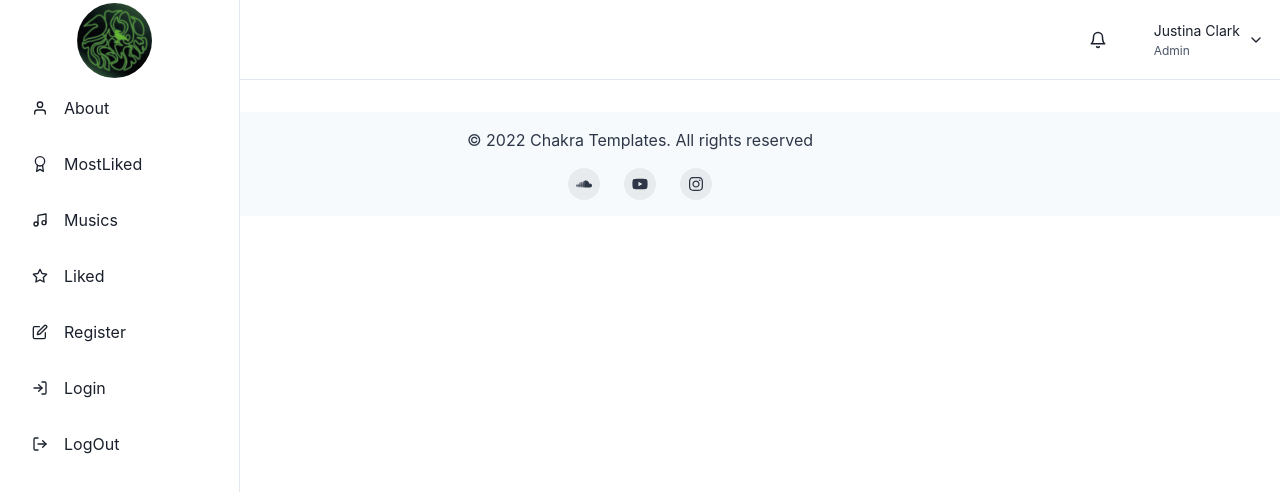
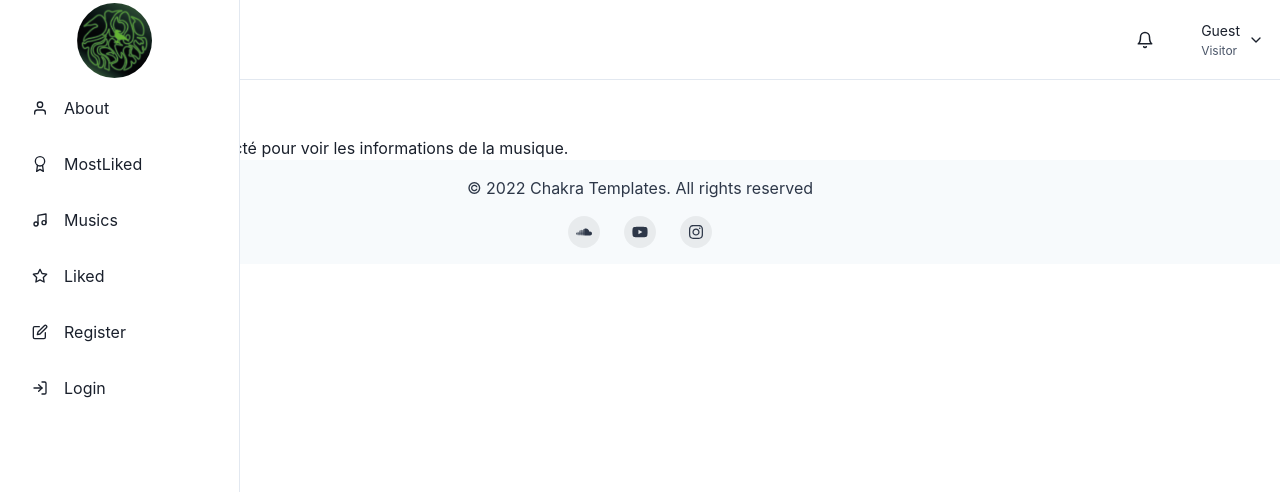
Before and after one commit to OusmaneKK/interactive_portfolio, a React (Create React App) app in the folder front-end/: page /home in a window 1280 px wide. Shown: the top 492 px of the page. Built offline with nearby package versions, Linux system fonts and the light colour scheme.

Commit message:
feat: updating UI in auth context

```diff
--- a/front-end/src/components/App.js
+++ b/front-end/src/components/App.js
@@ -20,15 +20,16 @@ function App() {
       <Router>
         <Navbar />
         <Routes>
-          {isLogged ? (
+          <Route path="/" element={isLogged ? <About /> : <Navigate to="/login" />} />
+          {isLogged && (
           <>
-              <Route path="/" element={<Home />} />
             <Route path="/about" element={<About />} />
             {/* Ajoutez d'autres routes nécessitant une authentification ici */}
           </>
-          ) : (
+        )}
+        {!isLogged && (
           <>
-              <Route path="/" element={<Navigate to="/register" />} />
+            <Route path="/home" element={<Home />} />
             <Route path="/login" element={<Login />} />
             <Route path="/register" element={<Register />} />
             {/* Ajoutez d'autres routes publiques ici */}
--- a/front-end/src/components/AuthContext.js
+++ b/front-end/src/components/AuthContext.js
@@ -1,15 +1,26 @@
-import React, { createContext, useContext, useState } from 'react';
+import React, { createContext, useContext, useState, useEffect } from 'react';
 import axios from 'axios';
 import { useToast } from '@chakra-ui/react';
+
 
 const AuthContext = createContext();
 
 
 export const AuthProvider = ({ children }) => {
-  const [currentUser, setCurrentUser] = useState(null);
-  const [isLogged, setIsLogged] = useState(false);
+  const [currentUser, setCurrentUser] = useState(() => {
+    const savedUserData = localStorage.getItem('user_data');
+    return savedUserData ? JSON.parse(savedUserData) : null;
+  });
+  const [isLogged, setIsLogged] = useState(localStorage.getItem('access_token') ? true : false);
   const toast = useToast();
-
+  useEffect(() => {
+    const token = localStorage.getItem('access_token');
+    if (token) {
+      axios.defaults.headers.common['Authorization'] = `Bearer ${token}`;
+    } else {
+      delete axios.defaults.headers.common['Authorization'];
+    }
+  }, [isLogged]);
 
   const handleLogin = async (data) => {
     const { username, password } = data;
@@ -23,11 +34,14 @@ export const AuthProvider = ({ children }) => {
 
       const userResponse = await axios.get('http://localhost:8000/users/me');
       const userId = userResponse.data.id;
-      console.log(userResponse.data.username)
+
       localStorage.setItem('username', username);
       localStorage.setItem('user_id', userId);
+      // Stocker les données utilisateur dans le localStorage et mettre à jour currentUser
+      localStorage.setItem('user_data', JSON.stringify(userResponse.data));
+      setCurrentUser(userResponse.data);
+
       setIsLogged(true);
-      setCurrentUser(userResponse.data);
       toast({
         title: 'Connexion réussie !',
         description: `Bienvenue, ${userResponse.data.username} !`,
@@ -47,15 +61,38 @@ export const AuthProvider = ({ children }) => {
     }
   };
 
+  const handleLogout = async (redirect) => {
+    // Suppression des informations de l'utilisateur et du token dans le localStorage
+    localStorage.removeItem('access_token');
+    localStorage.removeItem('refresh_token');
+    localStorage.removeItem('username');
+    localStorage.removeItem('user_id');
+
+    toast({
+      title: 'Déconnexion réussie !',
+      description: `A bientôt !`,
+      status: 'info',
+      duration: 9000,
+      isClosable: true,
+    });
+    // Réinitialisation des états
+    setIsLogged(false);
+    setCurrentUser(null);
+
+    // Redirection ou autre logique après la déconnexion
+    if (redirect) redirect();
+  };
+
   const value = {
     currentUser,
     setCurrentUser,
     isLogged,
-    handleLogin
+    handleLogin,
+    handleLogout
   };
 
   return (
-    <AuthContext.Provider value={value}>
+    <AuthContext.Provider value={{ currentUser, setCurrentUser, isLogged, handleLogin, handleLogout }}>
       {children}
     </AuthContext.Provider>
   );
--- a/front-end/src/components/Home.js
+++ b/front-end/src/components/Home.js
@@ -1,5 +1,38 @@
-import React from 'react'
+import React, { useEffect, useState, useContext } from 'react';
+import { useAuth } from './AuthContext';
 
 export default function Home() {
-  return <h1>Home Page (Redirection après connexion)</h1>
+  const { currentUser } = useAuth(); // Utilisation du contexte d'authentification
+  const [music, setMusic] = useState(null);
+  const [error, setError] = useState(null);
+  const musicId = 1; // Remplacez ceci par l'ID de la musique que vous souhaitez obtenir
+
+  useEffect(() => {
+    // Vérifiez si l'utilisateur est connecté avant de faire une requête
+    if (currentUser) {
+      fetch(`http://localhost:8000/musics/`, {
+        headers: {
+          'Authorization': `Bearer ${localStorage.getItem('access_token')}`
+        }
+      })
+      .then((response) => {
+        // ... le reste de votre logique de requête ...
+      });
+    } else {
+      setError("Vous devez être connecté pour voir les informations de la musique.");
+    }
+  }, [currentUser, musicId]);
+
+  return (
+    <div>
+      <h1>Home Page</h1>
+      {error ? (
+        <p>Erreur : {error}</p>
+      ) : music ? (
+        <p>Titre de la musique : {music.title}</p>
+      ) : (
+        <p>Chargement...</p>
+      )}
+    </div>
+  );
 }
--- a/front-end/src/components/Login.js
+++ b/front-end/src/components/Login.js
@@ -26,23 +26,18 @@ const [password, setPassword] = useState('');
 const navigate = useNavigate();
 const toast = useToast();
 const { handleLogin, isLogged } = useAuth();
+const [justLoggedIn, setJustLoggedIn] = useState(false);
 
 
 const handleLoginClick = async () => {
   try {
-    const response = await axios.post('http://localhost:8000/api/token/', {
-      username: username,
-      password: password,
-    });
-
-    if (response.data.access) {
-      await handleLogin({ username, password }); // Enregistrez le token et d'autres informations nécessaires
-      navigate('/home');
-    }
+    // Appel direct à handleLogin du contexte d'authentification
+    await handleLogin({ username, password });
+    setJustLoggedIn(true); // Marquer que l'utilisateur vient de se connecter
   } catch (error) {
     toast({
       title: 'Erreur de connexion',
-      description: error.response.data.detail,
+      description: error.response?.data?.detail || 'Une erreur est survenue.',
       status: 'error',
       duration: 5000,
       isClosable: true,
@@ -51,10 +46,11 @@ const handleLoginClick = async () => {
 };
 
 useEffect(() => {
-  if (isLogged) {
-    navigate('/home');
+  if (justLoggedIn) {
+    navigate('/home', { replace: true });
+    setJustLoggedIn(false);
   }
-}, [isLogged, navigate]);
+}, [justLoggedIn, navigate]);
   return (
     <Flex
       minH={'100vh'}
--- /dev/null
+++ b/front-end/src/components/NavLink.js
@@ -0,0 +1,14 @@
+import React from 'react';
+import { Link } from 'react-router-dom';
+import { Flex, Icon, Text } from '@chakra-ui/react';
+
+const NavLink = ({ link }) => (
+  <Link to={link.route} style={{ textDecoration: 'none' }}>
+    <Flex align="center" p="4" mx="4" borderRadius="lg" role="group" cursor="pointer">
+      {link.icon && <Icon as={link.icon} mr="4" fontSize="16" />}
+      <Text>{link.name}</Text>
+    </Flex>
+  </Link>
+);
+
+export default NavLink;
--- a/front-end/src/components/Navbar.js
+++ b/front-end/src/components/Navbar.js
@@ -36,15 +36,18 @@ import {
 
 import { Link } from 'react-router-dom'
 import { useAuth } from './AuthContext';
+import { useNavigate } from 'react-router-dom';
+
+import NavLink from './NavLink';
 
 const LinkItems = [
-  { name: 'About', icon: FiUser },
-  { name: 'MostLiked', icon: FiAward },
-  { name: 'Musics', icon: FiMusic },
-  { name: 'Liked', icon: FiStar },
-  { name: 'Register', icon: FiEdit }, // si connecté l'un disparait
-  { name: 'Login', icon: FiLogIn }, // si connecté l'un disparait
-  { name: 'LogOut', icon: FiLogOut }, // si connecté l'un disparait
+  { name: 'About', icon: FiUser, route: '/about' },
+  { name: 'MostLiked', icon: FiAward, route: '/top' },
+  { name: 'Musics', icon: FiMusic, route: '/musics' },
+  { name: 'Liked', icon: FiStar, route: '/liked' },
+  { name: 'Register', icon: FiEdit, route: '/register' },
+  { name: 'Login', icon: FiLogIn, route: '/login' },
+  { name: 'LogOut', icon: FiLogOut },
 ]
 
 
@@ -79,19 +82,20 @@ export default function Navbar({ children }) {
 }
 
 const SidebarContent = ({ onClose, ...rest }) => {
+  const { isLogged, handleLogout } = useAuth();
     return (
       <Box
         transition="3s ease"
-      bg={useColorModeValue('white', 'gray.900')}
+        bg="white"
         borderRight="1px"
-      borderRightColor={useColorModeValue('gray.200', 'gray.700')}
-      w={{ base: 'full', md: 60 }}
+        borderRightColor="gray.200"
+        w={{ base: "full", md: 60 }}
         pos="fixed"
         h="full"
         {...rest}
       >
         <Flex h="20" alignItems="center" mx="8" justifyContent="space-between">
-        <LinkOverlay href='/' >
+          <Text fontSize="2xl" fontFamily="monospace" fontWeight="bold">
           <Image
             borderRadius="full"
             boxSize="75px"
@@ -100,28 +104,47 @@ const SidebarContent = ({ onClose, ...rest }) => {
             marginLeft='45px'
 
           />
-        </LinkOverlay>
-        <CloseButton display={{ base: 'flex', md: 'none' }} onClick={onClose} />
+          </Text>
+          <CloseButton display={{ base: "flex", md: "none" }} onClick={onClose} />
         </Flex>
-      {LinkItems.map((link) => (
-        <NavItem
-          key={link.name}
-          icon={link.icon}
-          to={`/${link.name.toLowerCase()}`}
-        >
-          {link.name}
-        </NavItem>
-      ))}
+        {LinkItems.map((link, i) => {
+        if ((link.name === 'Login' || link.name === 'Register') && isLogged) return null;
+        if (link.name === 'LogOut' && !isLogged) return null;
+        return <NavLink key={i} link={link} />;
+      })}
       </Box>
-  )
+    );
 }
 
-const NavItem = ({ icon, children, to, ...rest }) => {
+const NavItem = ({ icon, children, to,onClick, ...rest }) => {
+
+  // Si l'élément est "LogOut", utilisez un gestionnaire de clic au lieu d'un lien de navigation
+  if (children === 'LogOut') {
+    return (
+      <Flex
+        align="center"
+        p="4"
+        mx="4"
+        borderRadius="lg"
+        role="group"
+        cursor="pointer"
+        _hover={{
+          bg: 'green.400',
+          color: 'white',
+        }}
+        onClick={onClick}
+        {...rest}
+      >
+        {icon && <Icon mr="4" fontSize="16" as={icon} />}
+        {children}
+      </Flex>
+    );
+  }
   return (
     <Link
       to={to}
       style={{ textDecoration: 'none' }}
-      _focus={{ boxShadow: 'none' }}
+      {...rest}
     >
       <Flex
         align="center"
@@ -134,7 +157,6 @@ const NavItem = ({ icon, children, to, ...rest }) => {
           bg: 'green.400',
           color: 'white',
         }}
-        {...rest}
       >
         {icon && (
           <Icon
@@ -153,6 +175,11 @@ const NavItem = ({ icon, children, to, ...rest }) => {
 }
 
 const MobileNav = ({ onOpen, ...rest }) => {
+  const { currentUser, handleLogout, isLogged } = useAuth(); // Utilisation du contexte d'authentification
+  const navigate = useNavigate();
+  const logoutAndRedirect = () => {
+    handleLogout(() => navigate('/login'));
+  };
   return (
     <Flex
       ml={{ base: 0, md: 60 }}
@@ -203,9 +230,9 @@ const MobileNav = ({ onOpen, ...rest }) => {
                   spacing="1px"
                   ml="2"
                 >
-                  <Text fontSize="sm">Justina Clark</Text>
+                  <Text fontSize="sm">{currentUser ? currentUser.username : 'Guest'}</Text>
                   <Text fontSize="xs" color="gray.600">
-                    Admin
+                    {currentUser ? 'Admin' : 'Visitor'}
                   </Text>
                 </VStack>
                 <Box display={{ base: 'none', md: 'flex' }}>
@@ -220,8 +247,15 @@ const MobileNav = ({ onOpen, ...rest }) => {
               <MenuItem>Profile</MenuItem>
               <MenuItem>Settings</MenuItem>
               <MenuItem>Billing</MenuItem>
+              {!isLogged && (
+              <Link to="/login">
+                <MenuItem>Login</MenuItem>
+              </Link>
+              )}
               <MenuDivider />
-              <MenuItem>Sign out</MenuItem>
+              {isLogged && (
+                <MenuItem onClick={logoutAndRedirect}>Sign out</MenuItem> // Bouton de déconnexion
+              )}
             </MenuList>
           </Menu>
         </Flex>
```
Lines whose indentation alone changed are shown as unchanged.
